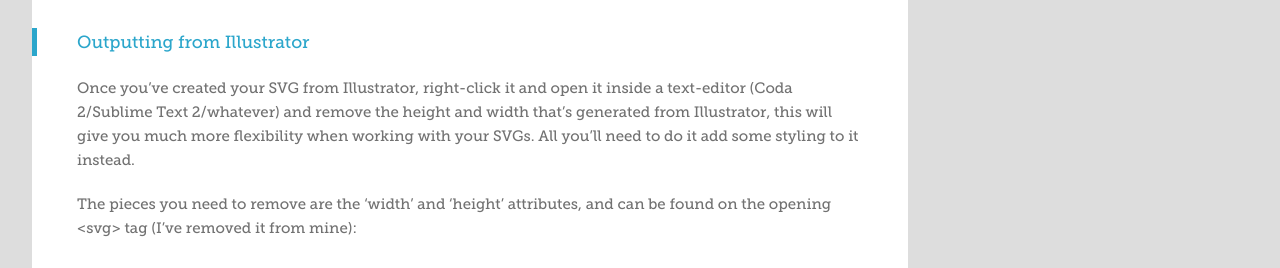
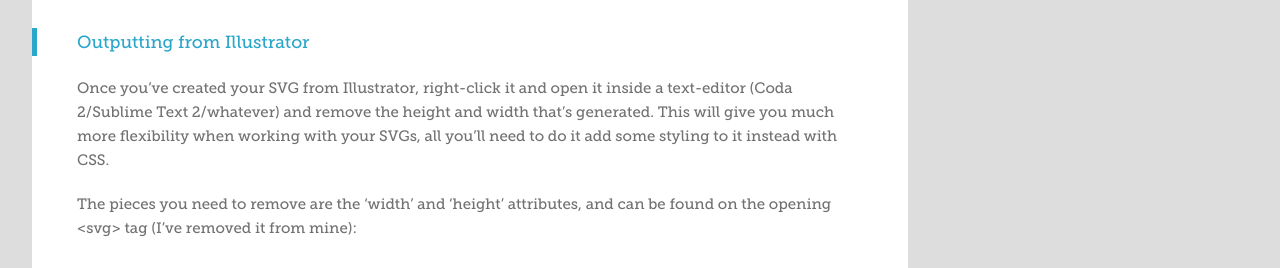
Before and after one commit to lechoo/toddmotto.github.com, a Jekyll site: the page built from _posts/2012-11-17-mastering-svg-use-for-a-retina-web-fallbacks-with-png-script.md, in a window 1280 px wide and 900 px high, scrolled down 4943 px. Shown: the part 265-533 px from the top of the window. Built offline with Jekyll 4.4.1, drawn with Linux system fonts in a browser that asks for light colours; Markdown is read by kramdown in place of the engine named in the settings; comment, search, counter and statistics services are not loaded.

Commit message:
Update SVG to include manual height/width XML removal

```diff
--- a/_posts/2012-11-17-mastering-svg-use-for-a-retina-web-fallbacks-with-png-script.md
+++ b/_posts/2012-11-17-mastering-svg-use-for-a-retina-web-fallbacks-with-png-script.md
@@ -173,7 +173,7 @@ if (!supportsSVG()) {
 {% endhighlight %}
 
 ### Outputting from Illustrator
-Once you've created your SVG from Illustrator, right-click it and open it inside a text-editor (Coda 2/Sublime Text 2/whatever) and remove the height and width that's generated from Illustrator, this will give you much more flexibility when working with your SVGs. All you'll need to do it add some styling to it instead.
+Once you've created your SVG from Illustrator, right-click it and open it inside a text-editor (Coda 2/Sublime Text 2/whatever) and remove the height and width that's generated. This will give you much more flexibility when working with your SVGs, all you'll need to do it add some styling to it instead with CSS.
 
 The pieces you need to remove are the 'width' and 'height' attributes, and can be found on the opening &lt;svg&gt; tag (I've removed it from mine):
 
```
